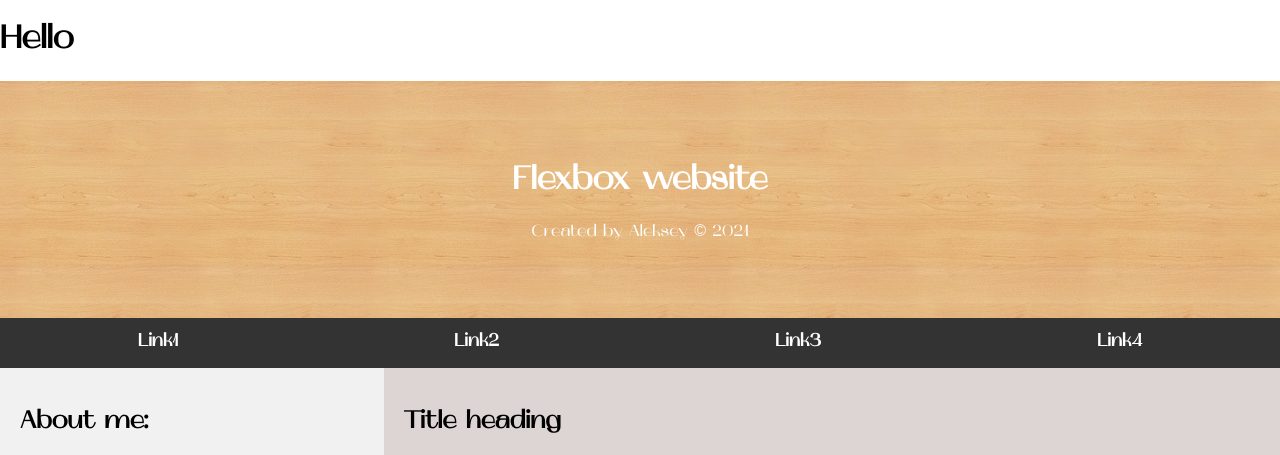
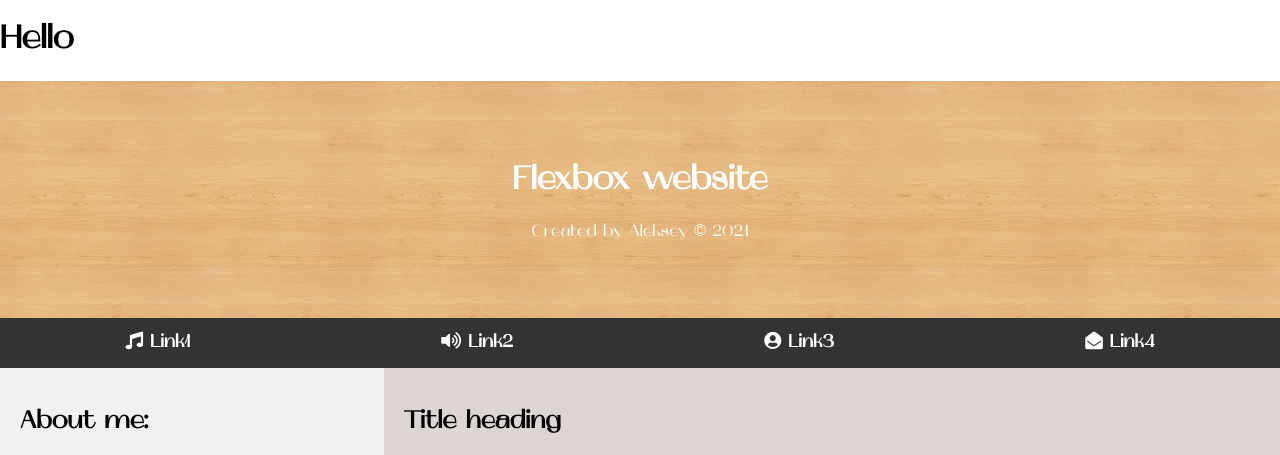
Before and after one commit to MyGitAccountName/first_flexbox_site, a plain HTML site: page index.html in a window 1280 px wide. Shown: the top 455 px of the page. Drawn offline with Linux system fonts and the light colour scheme; a web font is replaced by a local one.

Commit message:
Добавление иконок в меню

```diff
--- a/index.html
+++ b/index.html
@@ -1,16 +1,17 @@
 <!DOCTYPE html>
 <html lang="en">
+
 <head>
     <meta charset="UTF-8">
     <title>Only flexbox adaptive site</title>
-    <meta name="viewport"
-          content="width=device-width, user-scalable=no, initial-scale=1.0, maximum-scale=1.0, minimum-scale=1.0">
+    <meta name="viewport" content="width=device-width, user-scalable=no, initial-scale=1.0, maximum-scale=1.0, minimum-scale=1.0">
     <link rel="icon" href="https://img.icons8.com/nolan/344/edit--v1.png">
     <link rel="stylesheet" href="css/style.css">
     <link href="https://use.fontawesome.com/releases/v5.0.13/css/all.css" rel="stylesheet">
 </head>
+
 <body>
-   <h1>Hello</h1>
+    <h1>Hello</h1>
     <header>
         <h1>Flexbox website</h1>
         <p>Created by Aleksey &copy; 2021</p>
@@ -22,10 +23,21 @@
             <span class="toggle">
                 <i class="fas fa-bars"></i>
             </span>
-            <a href="#">Link1</a>
-            <a href="#">Link2</a>
-            <a href="#">Link3</a>
-            <a href="#">Link4</a>
+            <a href="#">
+                <i class="fa fa-music" aria-hidden="true"></i>
+                Link1
+            </a>
+            <a href="#">
+                <i class="fa fa-volume-up" aria-hidden="true"></i>
+                Link2
+            </a>
+            <a href="#">
+                <i class="fa fa-user-circle" aria-hidden="true"></i>
+
+                Link3</a>
+            <a href="#">
+                <i class="fa fa-envelope-open" aria-hidden="true"></i>
+                Link4</a>
         </label>
     </nav>
 
@@ -56,4 +68,5 @@
     </footer>
 
 </body>
+
 </html>
```
